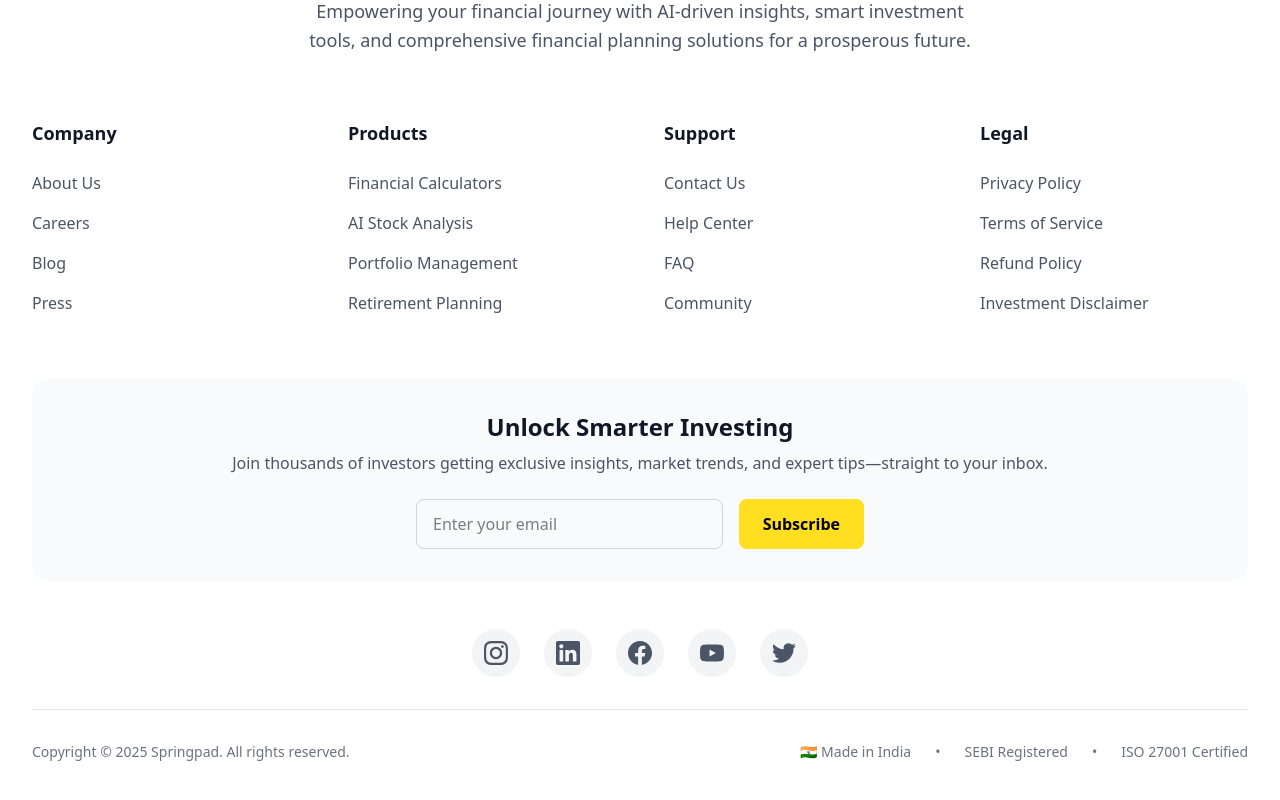
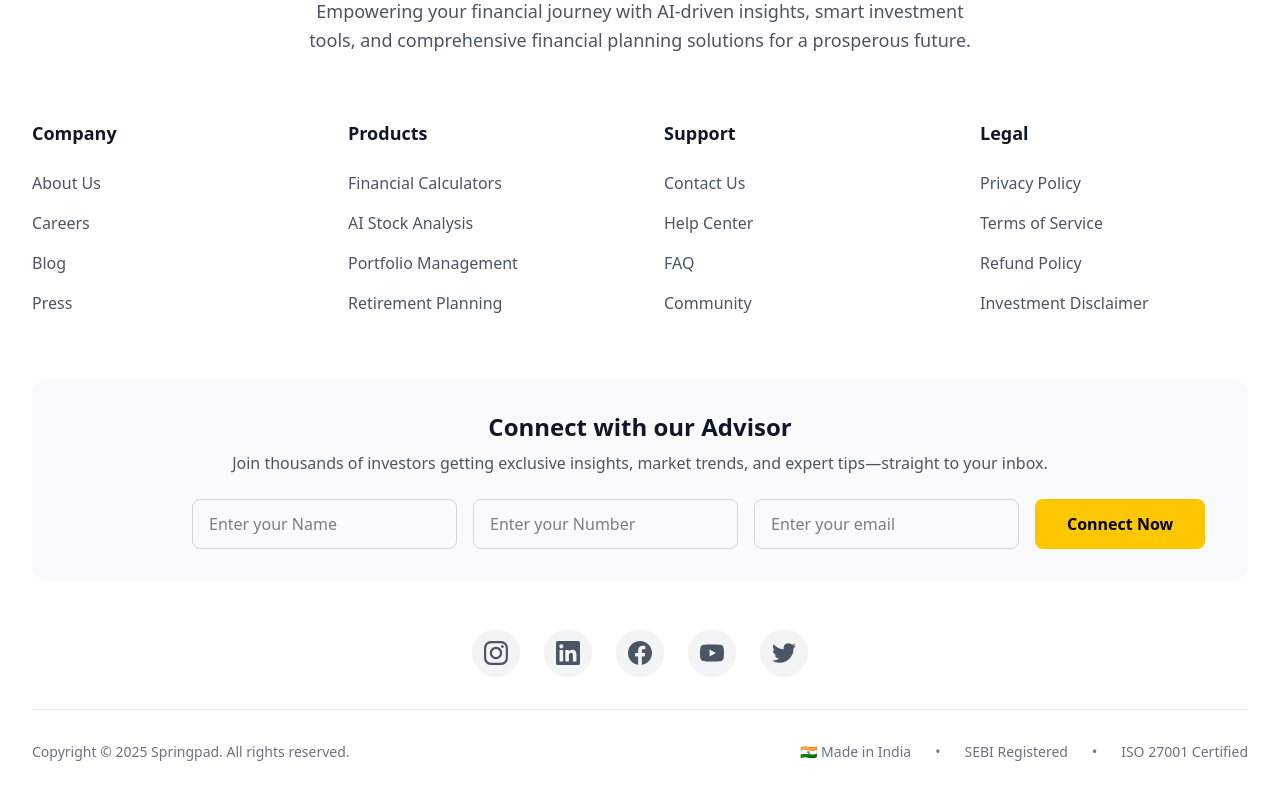
Before and after one commit to devleo10/springpad, a Next.js app: page /calculators in a window 1280 px wide. Shown: the part 2820-3620 px from the top of the page. Built offline with nearby package versions, Linux system fonts and the light colour scheme.

Commit message:
feat: Update Footer component to enhance user engagement; modify subscription inputs and button text

```diff
--- a/components/Footer.tsx
+++ b/components/Footer.tsx
@@ -163,21 +163,31 @@ export function Footer() {
         <div className="bg-gray-50 rounded-2xl p-8 mb-12">
           <div className="text-center mb-6">
             <h3 className="text-2xl font-bold text-gray-900 mb-2">
-              Unlock Smarter Investing
-
+              Connect with our Advisor
             </h3>
             <p className="text-gray-600">
-              Join thousands of investors getting exclusive insights, market trends, and expert tips—straight to your inbox.
+              Join thousands of investors getting exclusive insights, market
+              trends, and expert tips—straight to your inbox.
             </p>
           </div>
-          <div className="flex flex-col sm:flex-row gap-4 max-w-md mx-auto">
+          <div className="flex flex-col sm:flex-row gap-4 max-w-4xl mx-auto">
+            <input
+              type="text"
+              placeholder="Enter your Name"
+              className="flex-1 px-4 py-3 border border-gray-300 rounded-lg focus:outline-none focus:ring-2 focus:ring-yellow-500 focus:border-transparent"
+            />
+            <input
+              type="tel"
+              placeholder="Enter your Number"
+              className="flex-1 px-4 py-3 border border-gray-300 rounded-lg focus:outline-none focus:ring-2 focus:ring-yellow-500 focus:border-transparent"
+            />
             <input
               type="email"
               placeholder="Enter your email"
               className="flex-1 px-4 py-3 border border-gray-300 rounded-lg focus:outline-none focus:ring-2 focus:ring-yellow-500 focus:border-transparent"
             />
-            <button className="bg-yellow-300 hover:bg-yellow-400 text-black font-semibold px-6 py-3 rounded-lg transition-colors duration-200">
-              Subscribe
+            <button className="bg-yellow-400 hover:bg-yellow-500 text-black font-semibold px-8 py-3 rounded-lg transition-colors duration-200 whitespace-nowrap">
+              Connect Now
             </button>
           </div>
         </div>
--- a/components/NewsPage.tsx
+++ b/components/NewsPage.tsx
@@ -53,22 +53,6 @@ export function NewsPage() {
       urlToImage: "https://images.pexels.com/photos/159888/pexels-photo-159888.jpeg",
       publishedAt: "2025-01-08T07:30:00Z",
       source: { name: "Financial Times" }
-    },
-    {
-      title: "Olympic Games Preparation Underway",
-      description: "Athletes from around the world prepare for the upcoming games with innovative training methods.",
-      url: "#",
-      urlToImage: "https://images.pexels.com/photos/863988/pexels-photo-863988.jpeg",
-      publishedAt: "2025-01-08T06:20:00Z",
-      source: { name: "Sports World" }
-    },
-    {
-      title: "Renewable Energy Milestone Achieved",
-      description: "Solar and wind power now account for 60% of new electricity generation worldwide.",
-      url: "#",
-      urlToImage: "https://images.pexels.com/photos/9875454/pexels-photo-9875454.jpeg",
-      publishedAt: "2025-01-08T05:10:00Z",
-      source: { name: "Energy Today" }
     }
   ];
 
@@ -168,7 +152,6 @@ export function NewsPage() {
             href={article.url}
             target="_blank"
             rel="noopener noreferrer"
-            whileHover={{ scale: 1.05, y: -8 }}
             transition={{ type: 'spring', stiffness: 300, damping: 20 }}
             className="group relative flex flex-col bg-white/60 backdrop-blur-lg border border-yellow-100 rounded-2xl shadow-xl hover:shadow-2xl hover:border-yellow-300 transition-all duration-300 overflow-hidden"
           >
```
